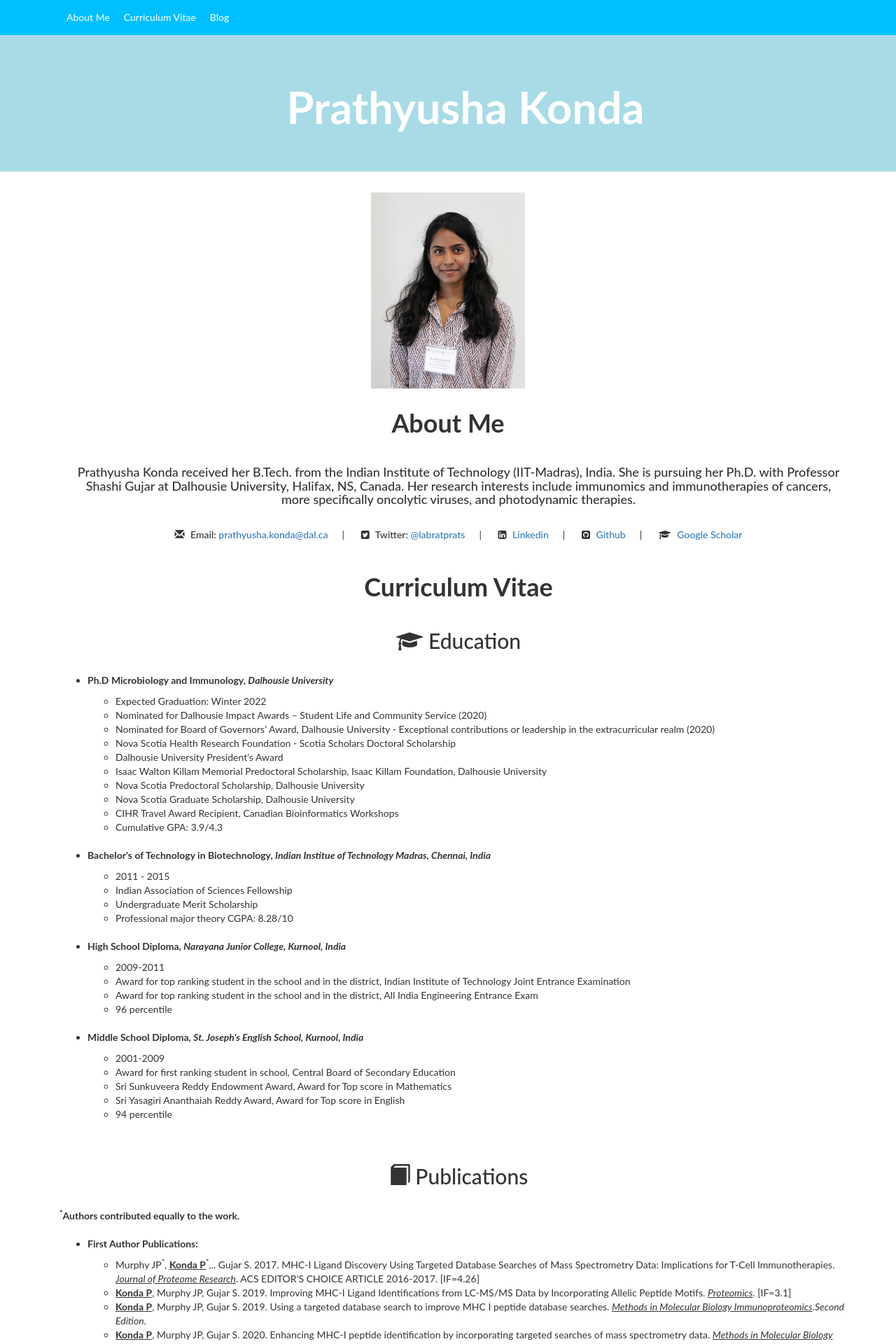
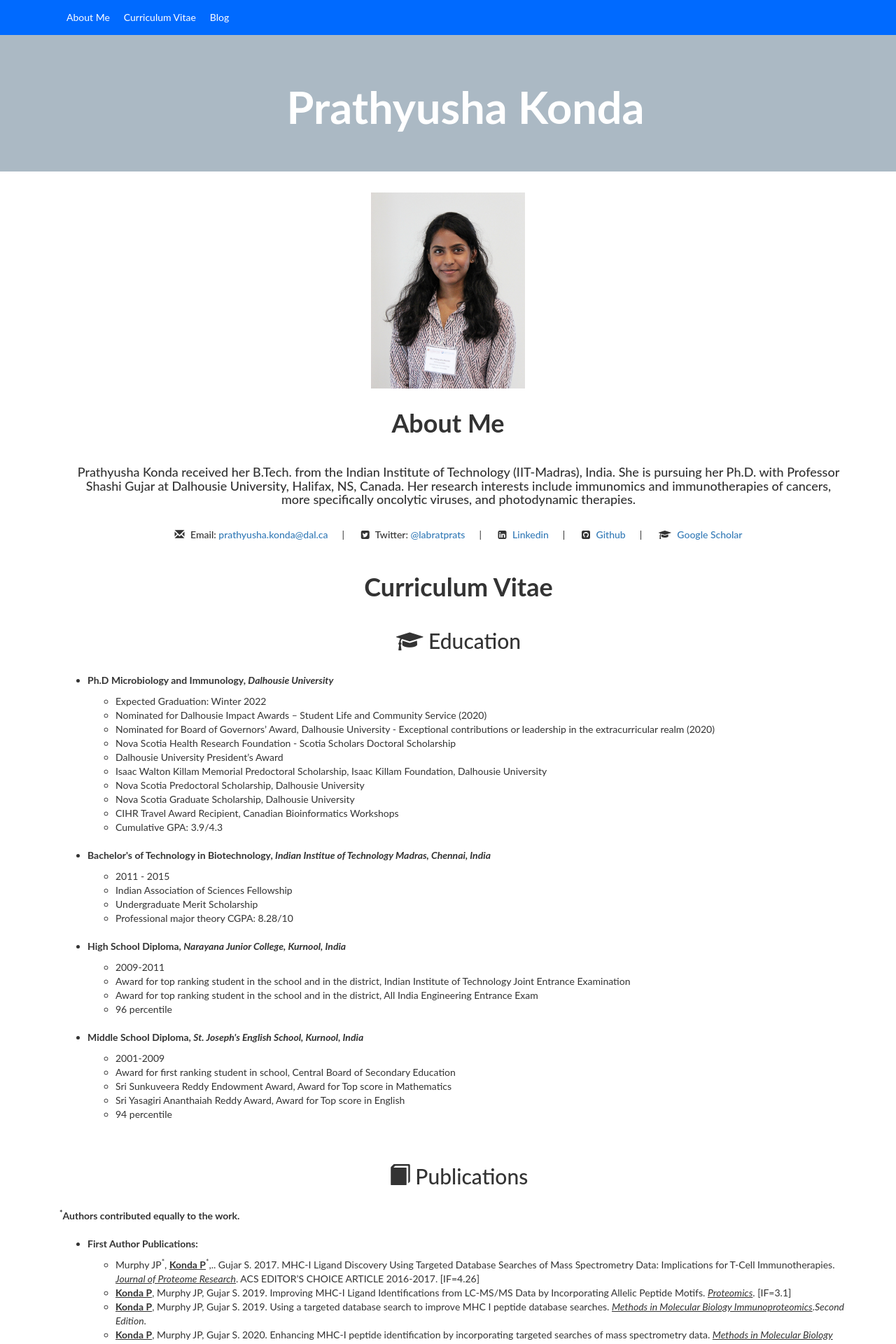
Before and after one commit to Prathyusha-konda/Prathyusha-konda.github.io, a Jekyll site: the page built from index.md, in a window 1280 px wide. Shown: the top 1920 px of the page at 70% size. Built offline with Jekyll 4.4.1, drawn with Linux system fonts in a browser that asks for light colours; nearby versions of some CDN libraries.

Commit message:
Update default.css

```diff
--- a/css/default.css
+++ b/css/default.css
@@ -15,7 +15,7 @@ body {
 #navbar {
     font-family: 'Lato', sans-serif;
     /*background-color: #2F4F4F;*/
-    background-color: #00bfff;
+    background-color: #006aff;
     width: 100%;
 }
 
@@ -72,7 +72,7 @@ h1 {
 
 #header {
     /*background-color: #708090;*/
-    background-color: #a8dbe6;
+    background-color: #abb9c4;
 
 }
 
```
